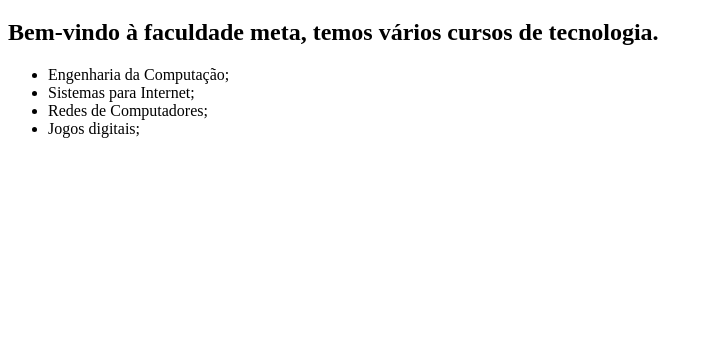
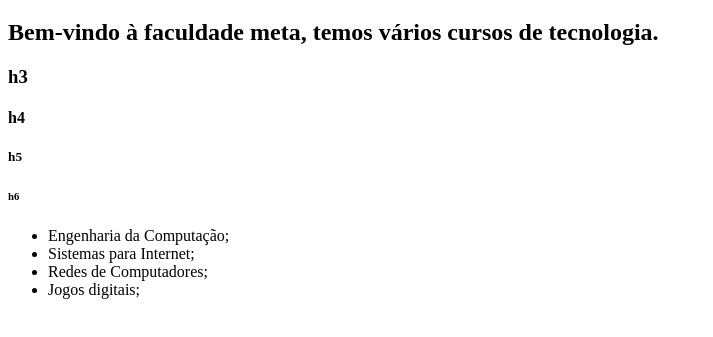
Before and after one commit to saviovscncls/Aula1-HTML, a plain HTML site: page index.html in a window 1280 px wide. Shown: the part 61-398 px from the top of the page, without its empty margins (0-713 px from the left). Drawn offline with Linux system fonts and the light colour scheme.

Commit message:
Inviando index com html

```diff
--- a/index.html
+++ b/index.html
@@ -2,28 +2,20 @@
 <html>
 <head>
 	<meta charset="UTF-8">
-	<title>Document</title>
+	<title>Faculdade META</title>
 </head>
 <body>
-
 <h1>Faculdade META</h1>
-
-
 <h2>Bem-vindo à faculdade meta, temos vários cursos de tecnologia.</h2>
-
+<h3>h3</h3>
+<h4>h4</h4>
+<h5>h5</h5>
+<h6>h6</h6>
 <ul>
 	<li>Engenharia da Computação; </li>
 	<li>Sistemas para Internet; </li>
 	<li>Redes de Computadores;</li>
 	<li>Jogos digitais;</li>
 </ul>
-
-
-
-
-
-
-
-
 </body>
 </html>
```
